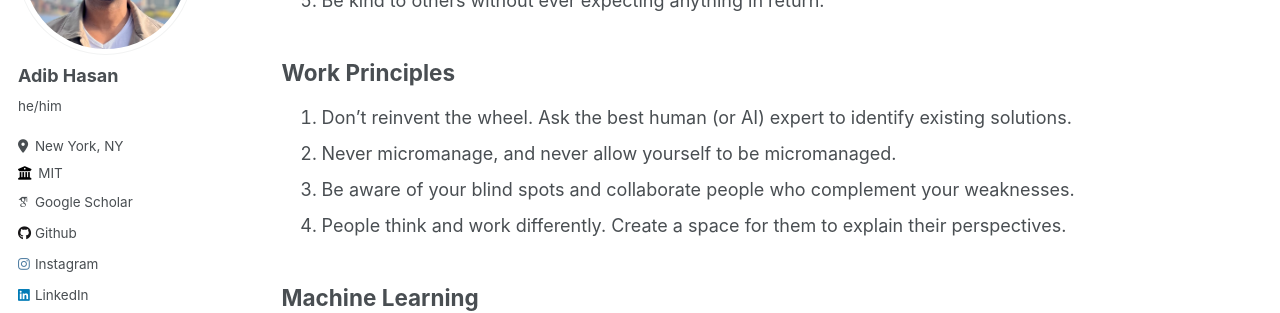
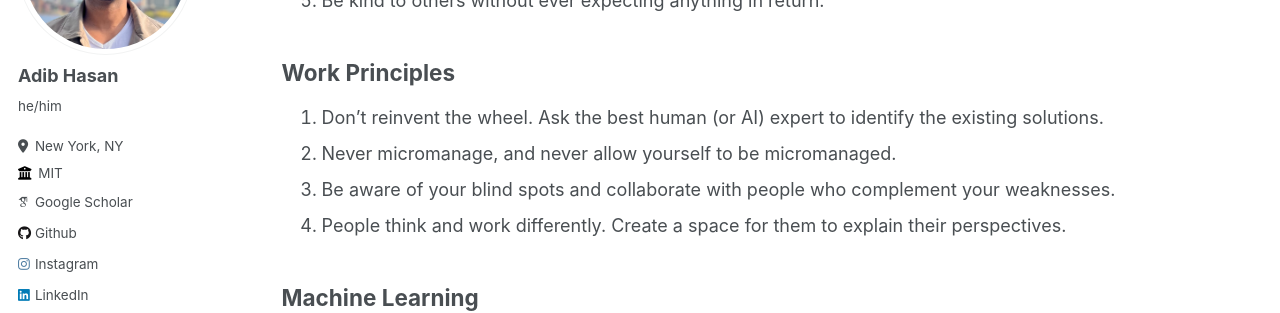
Before and after one commit to Neehan/neehan.github.io, a Jekyll site: the page built from _pages/lessons.md, in a window 1280 px wide and 900 px high, scrolled down 339 px. Shown: the part 153-466 px from the top of the window. Built offline with Jekyll 4.4.1, drawn with Linux system fonts in a browser that asks for light colours; some web fonts are replaced.

Commit message:
Update lessons.md

```diff
--- a/_pages/lessons.md
+++ b/_pages/lessons.md
@@ -17,9 +17,9 @@ Here is a running list of lessons that I have learned over the years from my mis
 
 ## Work Principles
 
-1. Don't reinvent the wheel. Ask the best human (or AI) expert to identify existing solutions.
+1. Don't reinvent the wheel. Ask the best human (or AI) expert to identify the existing solutions.
 2. Never micromanage, and never allow yourself to be micromanaged.
-3. Be aware of your blind spots and collaborate people who complement your weaknesses.
+3. Be aware of your blind spots and collaborate with people who complement your weaknesses.
 4. People think and work differently. Create a space for them to explain their perspectives.
 
 ## Machine Learning
```
